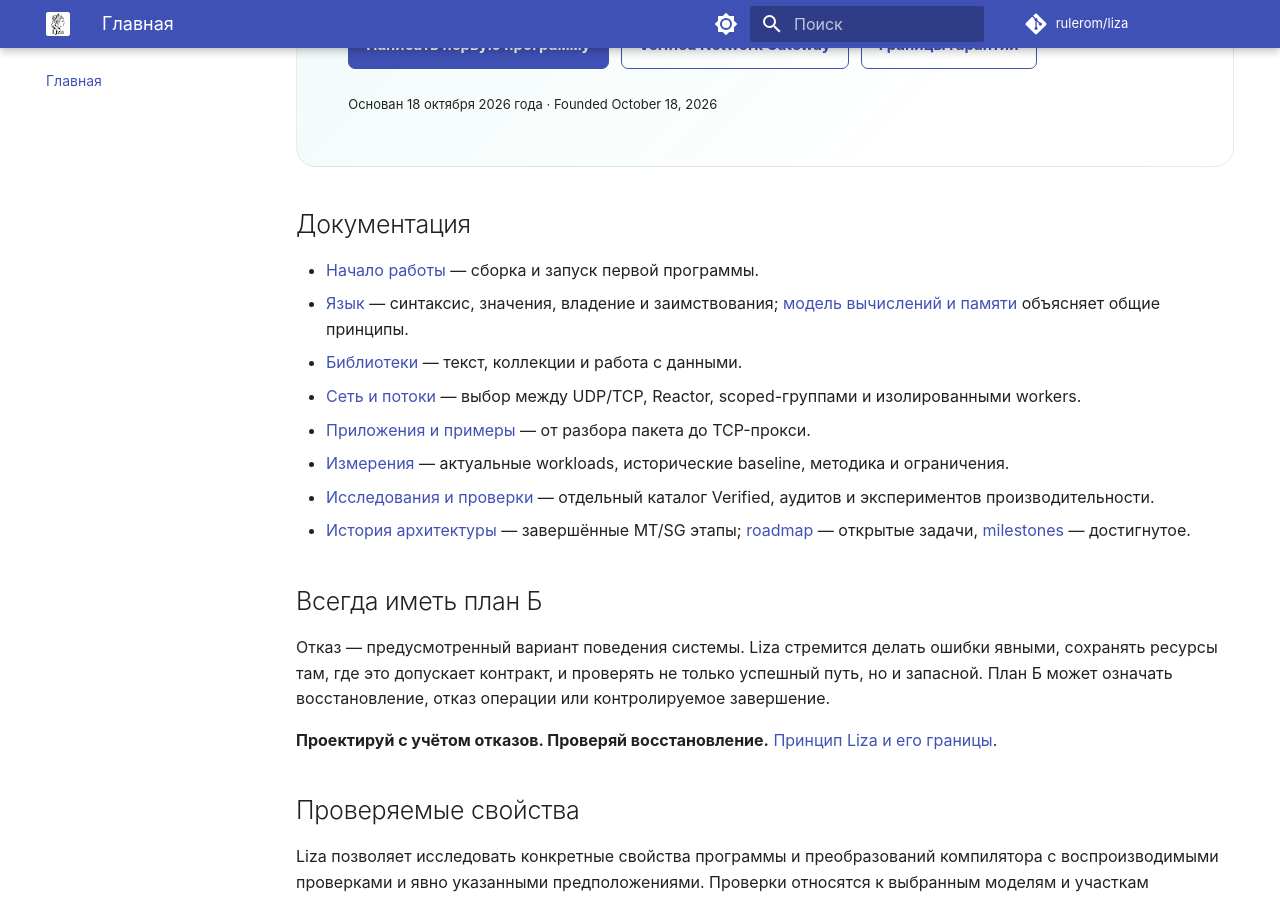
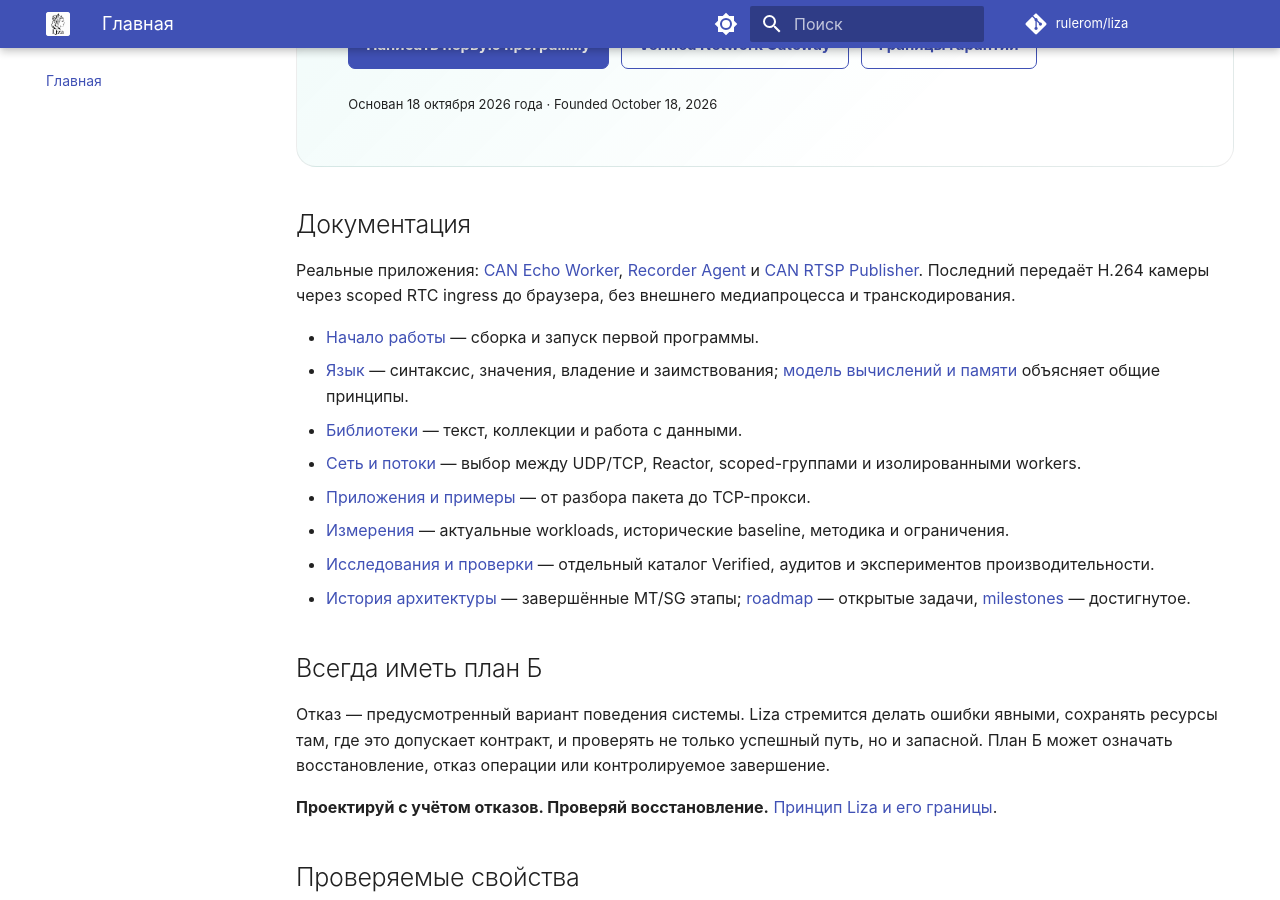
Before and after one commit to rulerom/liza, an MkDocs documentation site: the page built from docs/index.md, in a window 1280 px wide and 900 px high, scrolled down 831 px. Built offline with MkDocs 1.6.1 and Material for MkDocs 9.7.7, drawn with Linux system fonts in a browser that asks for light colours; comment, search, counter and statistics services are not loaded.

```diff
--- a/docs/index.md
+++ b/docs/index.md
@@ -21,6 +21,11 @@ hide:
 </div>
 
 ## Документация
+
+Реальные приложения: [CAN Echo Worker](can-worker.md),
+[Recorder Agent](recorder-agent.md) и [CAN RTSP Publisher](rtp-service-client.md).
+Последний передаёт H.264 камеры через scoped RTC ingress до браузера,
+без внешнего медиапроцесса и транскодирования.
 
 - [Начало работы](getting-started.md) — сборка и запуск первой программы.
 - [Язык](basics.md) — синтаксис, значения, владение и заимствования;
```
Also changed, not shown: docs/reference-programs.md (+2 -1 lines), docs/rtp-service-client.md (+2 -1 lines), docs/rtsp-service-macos.md (+5 -0 lines), 1 other file.
